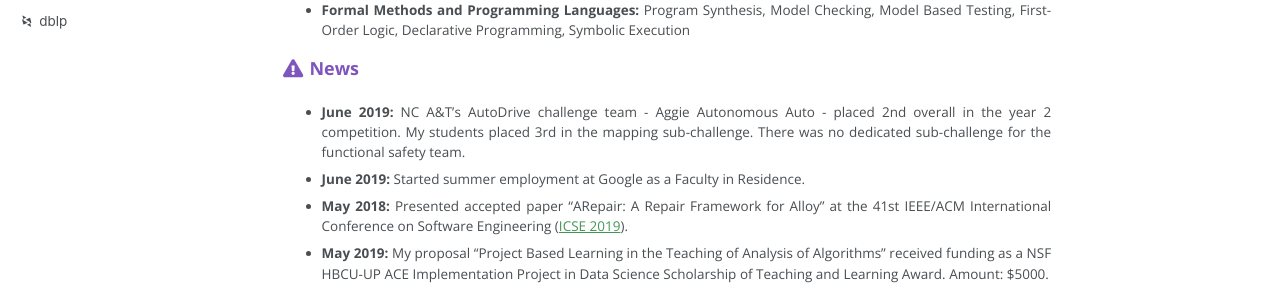
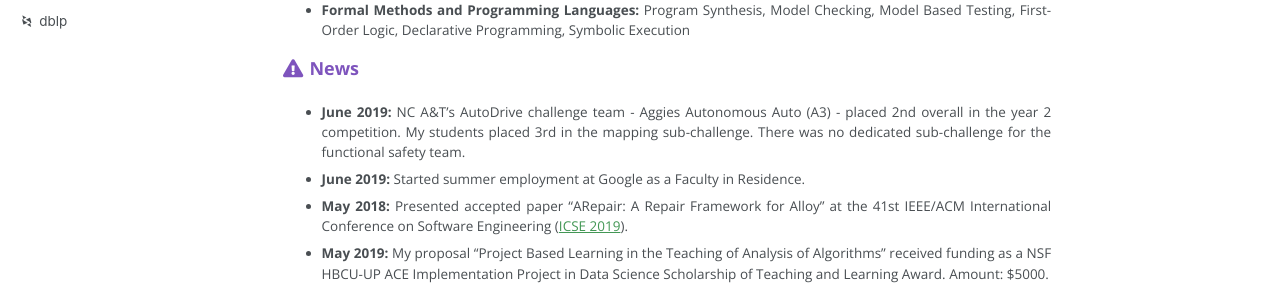
Before and after one commit to Allisonius/allisonius.github.io, a Jekyll site: the page built from _pages/about.md, in a window 1280 px wide and 900 px high. Shown: the part 443-736 px from the top of the window. Built offline with Jekyll 4.4.1, drawn with Linux system fonts in a browser that asks for light colours; some web fonts are replaced.

Commit message:
Update about.md

```diff
--- a/_pages/about.md
+++ b/_pages/about.md
@@ -21,7 +21,7 @@ My main goal is to improve software _reliability_ by focusing on:
   * **Formal Methods and Programming Languages:** Program Synthesis, Model Checking, Model Based Testing, First-Order Logic, Declarative Programming, Symbolic Execution
 
 ### <i class="fa fa-fw fa-exclamation-triangle" aria-hidden="true"></i> News
-  * **June 2019:** NC A&T's AutoDrive challenge team - Aggie Autonomous Auto - placed 2nd overall in the year 2 competition. My students placed 3rd in the mapping sub-challenge. There was no dedicated sub-challenge for the functional safety team.
+  * **June 2019:** NC A&T's AutoDrive challenge team - Aggies Autonomous Auto (A3) - placed 2nd overall in the year 2 competition. My students placed 3rd in the mapping sub-challenge. There was no dedicated sub-challenge for the functional safety team.
   * **June 2019:** Started summer employment at Google as a Faculty in Residence.
   * **May 2018:** Presented accepted paper "ARepair: A Repair Framework for Alloy" at the 41st IEEE/ACM International Conference on Software Engineering ([ICSE 2019](https://conf.researchr.org/home/icse-2019)).
  * **May 2019:** My proposal "Project Based Learning in the Teaching of Analysis of Algorithms" received funding as a NSF HBCU-UP ACE Implementation Project in Data Science Scholarship of Teaching and Learning Award. Amount: $5000.
```
